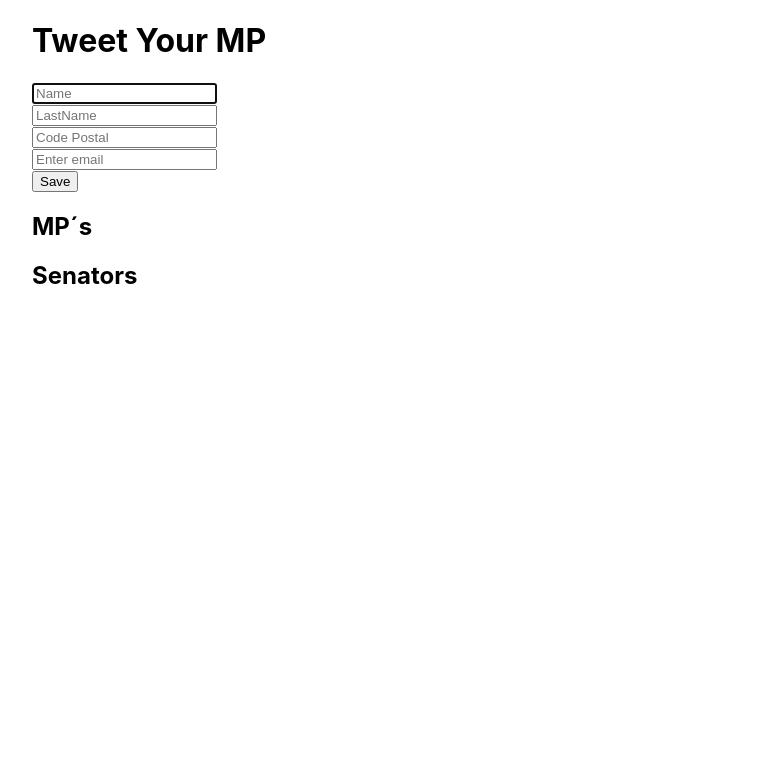
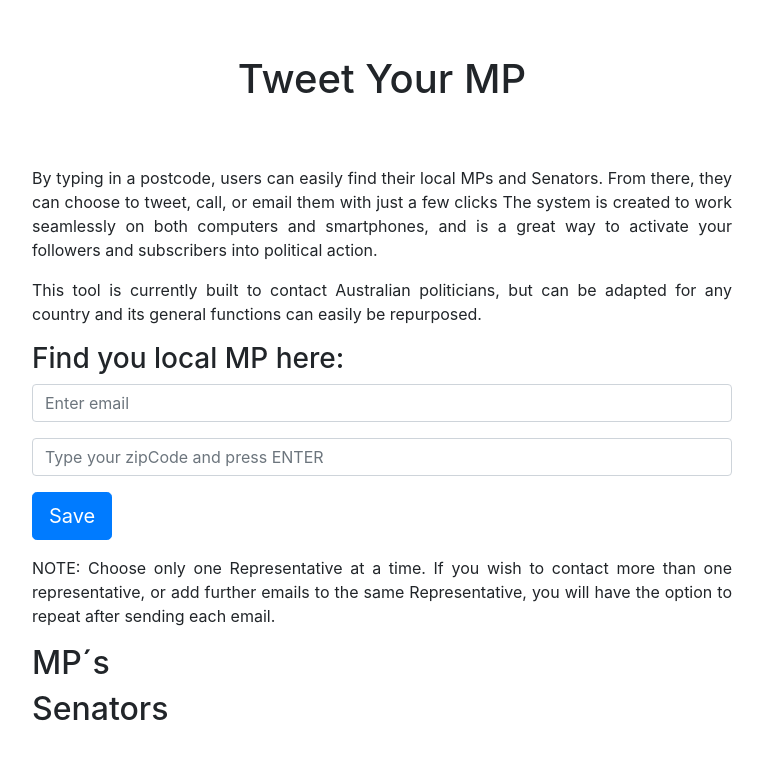
Before and after one commit to AdanTouchPoint/dontbancash, a React (Create React App) app: page / in a window 1280 px wide. Shown: the top 760 px of the page, without its empty margins (258-1021 px from the left). Built offline with nearby package versions, Linux system fonts and the light colour scheme.

Commit message:
firstCommit

```diff
--- a/src/components/formtwiter.js
+++ b/src/components/formtwiter.js
@@ -8,10 +8,11 @@ import List from './list'
 const cryptoRandomString = require("crypto-random-string");
 
 
-const FormTwiter = ({dataUser, setDataUser,setSenator,senator,mp, setMp}) => {
+const FormTwiter = ({dataUser, setDataUser, setSenator, senator, mp, setMp}) => {
     const [yourMP, setYourMP] = useState([])
     const [validated, setValidated] = useState(false);
     const [error, setError] = useState(false)
+    // const [tweetText, setTweetText] = useState({})
     const handleChange = e => {
         setDataUser({
             ...dataUser,
@@ -29,7 +30,7 @@ const FormTwiter = ({dataUser, setDataUser,setSenator,senator,mp, setMp}) => {
             e.stopPropagation();
         }
         setValidated(true);
-        if (firstName.trim() === '' || lastName.trim() === '' ||
+        if (//firstName.trim() === '' || lastName.trim() === '' || //
             zipCode.trim() === '' || email.trim() === '') {
             setError(true)
             return
@@ -44,6 +45,8 @@ const FormTwiter = ({dataUser, setDataUser,setSenator,senator,mp, setMp}) => {
         setSenator(dataPayload)
         setMp(getMp
         )
+        // const dataTweet = await axios.get('http://localhost:8080/taxPayers/tweet/1')
+        // setTweetText(dataTweet.data.data.text)
         if (yourMP) {
             //mostrar lista de MP´s
             console.log(yourMP)
@@ -55,43 +58,52 @@ const FormTwiter = ({dataUser, setDataUser,setSenator,senator,mp, setMp}) => {
 
 
     return (
+
+
+
             <div className={'container'} style={{justifyContent: 'center', display: 'flex'}}>
                 <div style={{maxWidth: '700px', width: '100%'}}>
-                <h1>Tweet Your MP</h1>
+                    <div style={{textAlign:'justify'}}>
+                        {/*debe de ser img esperando  logo*/}
+                        <h1 style={{textAlign:'center', padding:'55px'}} >Tweet Your MP</h1>
+                        <p style={{}}>By typing in a postcode, users can easily find their local MPs and Senators.
+                            From there,
+                            they can choose to tweet, call, or email them with just a few clicks
+                            The system is created
+                            to work seamlessly on both computers and smartphones, and is a great way to activate your
+                            followers and subscribers into political action.
+
+                        </p>
+                        <p style={{}}>
+                            This tool is currently built to contact Australian politicians, but can be adapted for any
+                            country and its general functions can easily be repurposed.
+                        </p>
+
                     {error ? <Alert variant={'danger'}>
                         All fields are required!
                     </Alert> : null}
                     <Form noValidate validated={validated}>
 
-                    <Form.Group controlId="firstname">
-                        <Form.Control
-                            type="text"
-                            placeholder="Name"
-                            name="firstName"
-                            onChange={handleChange}
-                            required
-                            autoFocus={true}
-                        />
-                    </Form.Group>
-                    <Form.Group controlId="lastName">
-                        <Form.Control
-                            type="text"
-                            placeholder="LastName"
-                            name="lastName"
-                            onChange={handleChange}
-                            required
-                        />
-                    </Form.Group>
-                    <Form.Group controlId="cp">
-                        <Form.Control
-                            type="text"
-                            placeholder="Code Postal"
-                            name="zipCode"
-                            onChange={handleChange}
-                            required
-                            maxLength="4"
-                        />
-                    </Form.Group>
+                        {/*<Form.Group controlId="firstname">*/}
+                        {/*    <Form.Control*/}
+                        {/*        type="text"*/}
+                        {/*        placeholder="Name"*/}
+                        {/*        name="firstName"*/}
+                        {/*        onChange={handleChange}*/}
+                        {/*        required*/}
+                        {/*        autoFocus={true}*/}
+                        {/*    />*/}
+                        {/*</Form.Group>*/}
+                        {/*<Form.Group controlId="lastName">*/}
+                        {/*    <Form.Control*/}
+                        {/*        type="text"*/}
+                        {/*        placeholder="LastName"*/}
+                        {/*        name="lastName"*/}
+                        {/*        onChange={handleChange}*/}
+                        {/*        required*/}
+                        {/*    />*/}
+                        {/*</Form.Group>*/}
+                        <h3>Find you local MP here:</h3>
                         <Form.Group controlId="email">
                             <Form.Control
                                 type="email"
@@ -101,6 +113,18 @@ const FormTwiter = ({dataUser, setDataUser,setSenator,senator,mp, setMp}) => {
                                 required
                             />
                         </Form.Group>
+
+                        <Form.Group controlId="cp">
+                            <Form.Control
+                                type="text"
+                                placeholder="Type your zipCode and press ENTER"
+                                name="zipCode"
+                                onChange={handleChange}
+                                required
+                                maxLength="4"
+                            />
+                        </Form.Group>
+
                         <Form.Group>
                             <Button
                                 size={'lg'}
@@ -112,14 +136,17 @@ const FormTwiter = ({dataUser, setDataUser,setSenator,senator,mp, setMp}) => {
                         </Form.Group>
                     </Form>
                     <div>
+                        <div>
+                            <p>NOTE: Choose only one Representative at a time.
+                                If you wish to contact more than one representative, or add further emails to the same
+                                Representative, you will have the option to repeat after sending each email.</p>
+                        </div>
                         <h2>MP´s</h2>
                         {mp.length > 0 && mp.filter(item => item.govt_type === 'Federal MPs').map((mps, index) => (
                             <List
-
-
+                                // tweetText={tweetText}
                                 mps={mps}
                                 key={index}
-
                             />)
                         )}
                     </div>
@@ -128,6 +155,7 @@ const FormTwiter = ({dataUser, setDataUser,setSenator,senator,mp, setMp}) => {
                         {senator.filter(item => item.govt_type === 'Federal Senators').map((mps, index) => (
                                 <div>
                                     <List
+                                        // tweetText={tweetText}
                                         mps={mps}
                                         key={index}
                                     />
@@ -137,6 +165,7 @@ const FormTwiter = ({dataUser, setDataUser,setSenator,senator,mp, setMp}) => {
                     </div>
                 </div>
             </div>
+        </div>
     )
 }
 export default FormTwiter;
--- a/src/components/list.js
+++ b/src/components/list.js
@@ -1,9 +1,11 @@
 import React from 'react'
 import Button from "react-bootstrap/cjs/Button";
+import axios from 'axios'
 
 const List = ({mps}) => {
+
+    const tweetText = `.${mps.twitter}%2C+I%E2%80%99m+a+voter+in+your+electorate%2C+and+I+think+our+taxes+are+too+high%21+Australians+deserve+to+keep+more+of+their+own+money+and+I%E2%80%99m+asking+you+to+fight+in+Canberra+for+lower+taxes.+%0D%0A%0D%0ASent+from+%40AusTaxpayers%E2%80%99+Contact+Your+Politician+Platform.&original_referer=https://www.taxpayers.org.au/let-them-know-you-care`
     console.log(mps)
-    const tweetText = `I+am+a+voter+in+${mps.twitter}+district%2C+and+I+strongly+oppose+the+proposed+%23CashBan!+The+ban+is+a+slow-squeeze+on+Aussies+and+is+nothing+more+than+a+gift+to+big+banks+at+our+expense.+%23DontBanCash!&original_referer=https://www.taxpayers.org.au/dont-ban-cash`
     return (
         <div>
             <h3>{mps.name}</h3>
--- a/src/index.js
+++ b/src/index.js
@@ -1,6 +1,7 @@
 import React from 'react';
 import ReactDOM from 'react-dom';
 import './index.css';
+import 'bootstrap/dist/css/bootstrap.min.css';
 import App from './App';
 
 
```
Lines whose indentation alone changed are shown as unchanged.
